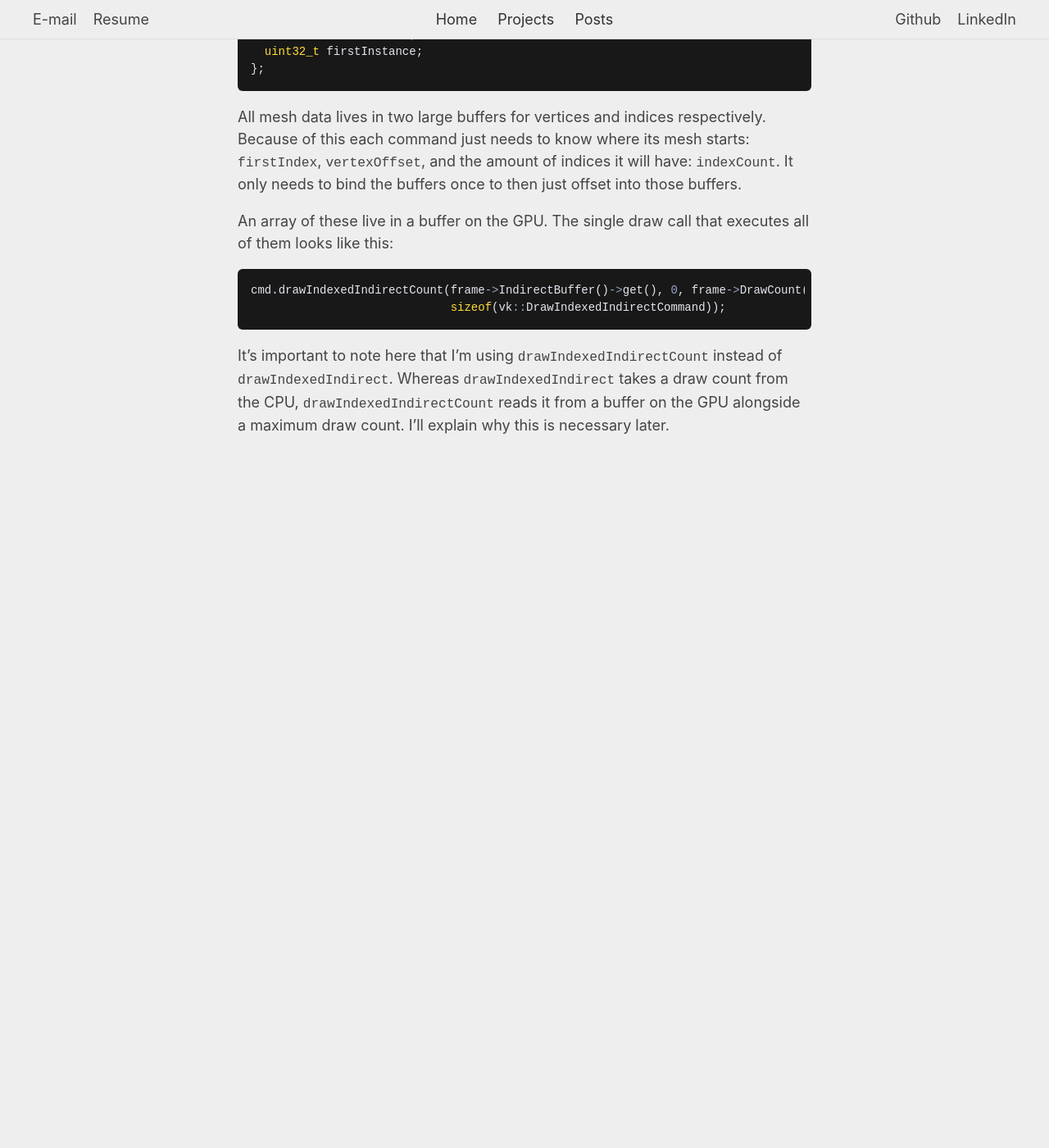
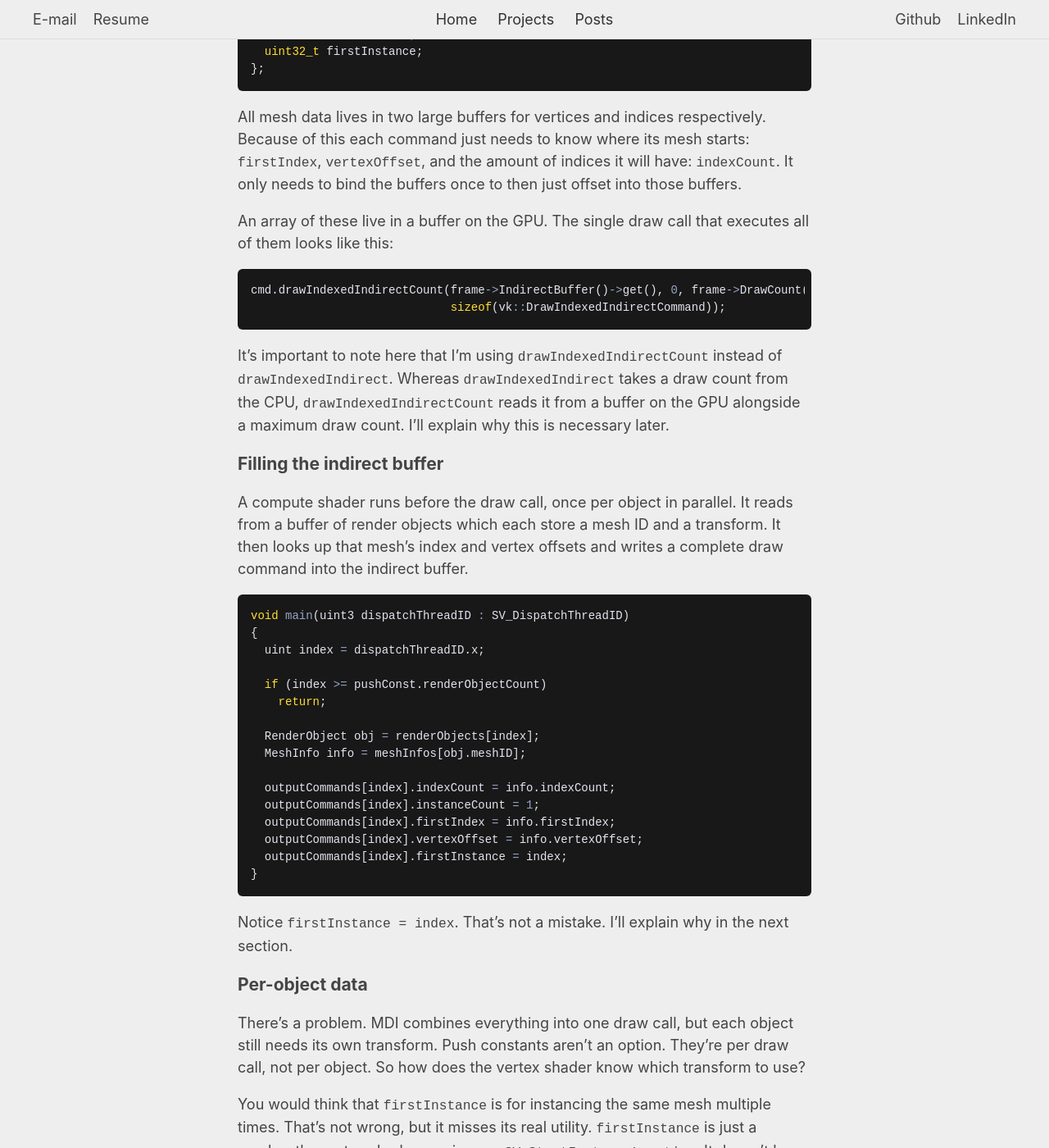
Before and after one commit to bakjedev/bakjedev.github.io, a Jekyll site: the page built from _pages/gpu_driven.md, in a window 1280 px wide and 1400 px high, scrolled down 1323 px. Shown: the whole window at 82% size. Built offline with Jekyll 4.4.1, drawn with Linux system fonts in a browser that asks for light colours; before the commit the page ends 1953 px from its top, so only the background shows below that; some of the changed text lies outside the part shown.

Commit message:
Add another part of the gpu driven post

````diff
--- a/_pages/gpu_driven.md
+++ b/_pages/gpu_driven.md
@@ -43,3 +43,58 @@ cmd.drawIndexedIndirectCount(frame->IndirectBuffer()->get(), 0, frame->DrawCount
 {% endraw %}
 
 It’s important to note here that I’m using `drawIndexedIndirectCount` instead of `drawIndexedIndirect`. Whereas `drawIndexedIndirect` takes a draw count from the CPU, `drawIndexedIndirectCount` reads it from a buffer on the GPU alongside a maximum draw count. I’ll explain why this is necessary later.
+
+### Filling the indirect buffer
+A compute shader runs before the draw call, once per object in parallel. It reads from a buffer of render objects which each store a mesh ID and a transform. It then looks up that mesh's index and vertex offsets and writes a complete draw command into the indirect buffer.
+
+{% raw %}
+```cpp
+void main(uint3 dispatchThreadID : SV_DispatchThreadID)
+{
+  uint index = dispatchThreadID.x;
+
+  if (index >= pushConst.renderObjectCount)
+    return;
+
+  RenderObject obj = renderObjects[index];
+  MeshInfo info = meshInfos[obj.meshID];
+
+  outputCommands[index].indexCount = info.indexCount;
+  outputCommands[index].instanceCount = 1;
+  outputCommands[index].firstIndex = info.firstIndex;
+  outputCommands[index].vertexOffset = info.vertexOffset;
+  outputCommands[index].firstInstance = index;
+}
+```
+{% endraw %}
+
+Notice `firstInstance = index`. That's not a mistake. I'll explain why in the next section.
+
+### Per-object data
+
+There's a problem. MDI combines everything into one draw call, but each object still needs its own transform. Push constants aren't an option. They're per draw call, not per object. So how does the vertex shader know which transform to use?
+
+You would think that `firstInstance` is for instancing the same mesh multiple times. That's not wrong, but it misses its real utility. `firstInstance` is just a number the vertex shader receives as `SV_StartInstanceLocation`. It doesn't have to mean anything about instancing, it's just a number.
+
+In the vertex shader, `SV_StartInstanceLocation` receives whatever was written to `firstInstance`. Combined with `SV_InstanceID` you get a unique index per object:
+
+{% raw %}
+```cpp
+VertexOutput main(VertexInput input, uint instanceID : SV_InstanceID, uint baseInstance : SV_StartInstanceLocation, uint drawID : SV_DrawIndex)
+{
+  VertexOutput output;
+
+  uint index = baseInstance + instanceID;
+  RenderObject renderObject = renderObjects[index];
+
+  float4x4 model = renderObject.model;
+  float4 worldPos = mul(model, float4(input.position, 1.0));
+  float4 viewPos = mul(pushConst.view, worldPos);
+
+  output.position = mul(pushConst.proj, viewPos);
+  return output;
+}
+```
+{% endraw %}
+
+It reads it back and gets the correct transform from the storage buffer. Every object gets its own data with no CPU involvement.
````
